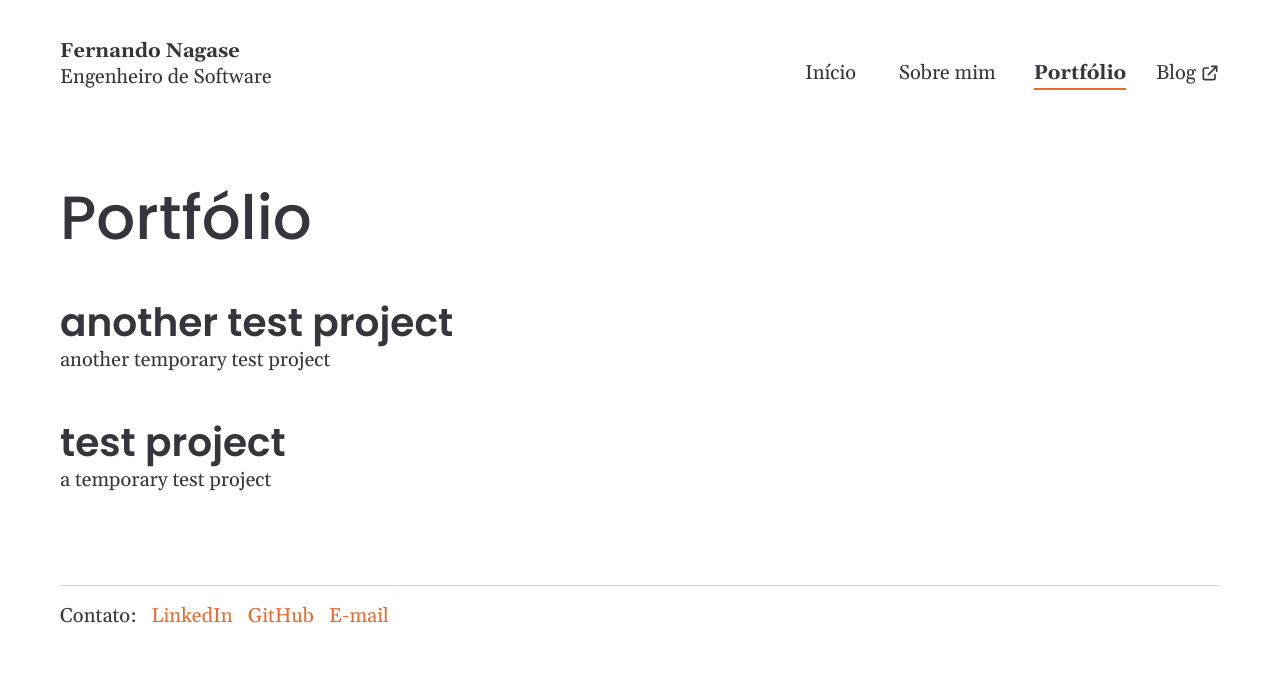
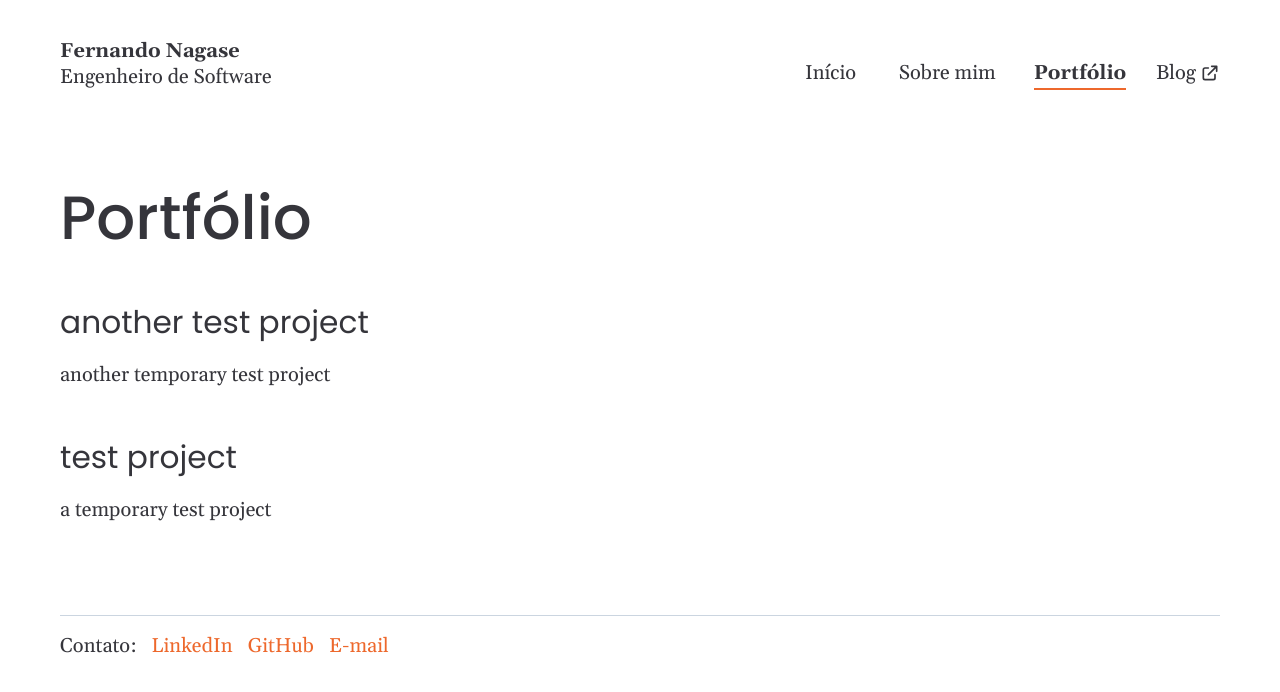
Before and after one commit to fernandonagase/ngsfer.com, a Next.js app: page /portfolio in a window 1280 px wide. Shown: the top 692 px of the page. Built offline with nearby package versions, Linux system fonts and the light colour scheme.

Commit message:
update ProjectCard title styles

```diff
--- a/components/ProjectCard/index.tsx
+++ b/components/ProjectCard/index.tsx
@@ -1,4 +1,4 @@
-import { Box, Heading, LinkBox, LinkOverlay, Text } from '@chakra-ui/react'
+import { Box, Heading, Link, Text, useTheme } from '@chakra-ui/react'
 import NextLink from 'next/link'
 
 type ProjectCardProps = {
@@ -12,18 +12,29 @@ export default function ProjectCard({
     name,
     description,
 }: ProjectCardProps) {
+    const theme = useTheme()
+
     return (
         <Box as="article">
-            <LinkBox>
             <Heading
                 as="h2"
-                    fontSize={['2xl', null, null, '2xl-lg']}
-                    lineHeight={['baseline-3', null, null, 'baseline-3-lg']}
-                    fontWeight="600"
+                fontSize={['xl', null, null, 'xl-lg']}
+                lineHeight={['baseline-2', null, null, 'baseline-3-lg']}
+                fontWeight="400"
+                marginBottom={['baseline-1', null, null, 'baseline-1-lg']}
             >
-                    <LinkOverlay href={`portfolio/${slug}`} as={NextLink}>
+                <Link
+                    href={`portfolio/${slug}`}
+                    color={theme.colors.fg}
+                    textDecoration="none"
+                    _hover={{
+                        textDecoration: 'underline',
+                        color: theme.colors.primary[700],
+                    }}
+                    as={NextLink}
+                >
                     {name}
-                    </LinkOverlay>
+                </Link>
             </Heading>
             <Text
                 fontSize={['md', null, null, 'md-lg']}
@@ -32,7 +43,6 @@ export default function ProjectCard({
             >
                 {description}
             </Text>
-            </LinkBox>
         </Box>
     )
 }
```
Lines whose indentation alone changed are shown as unchanged.
